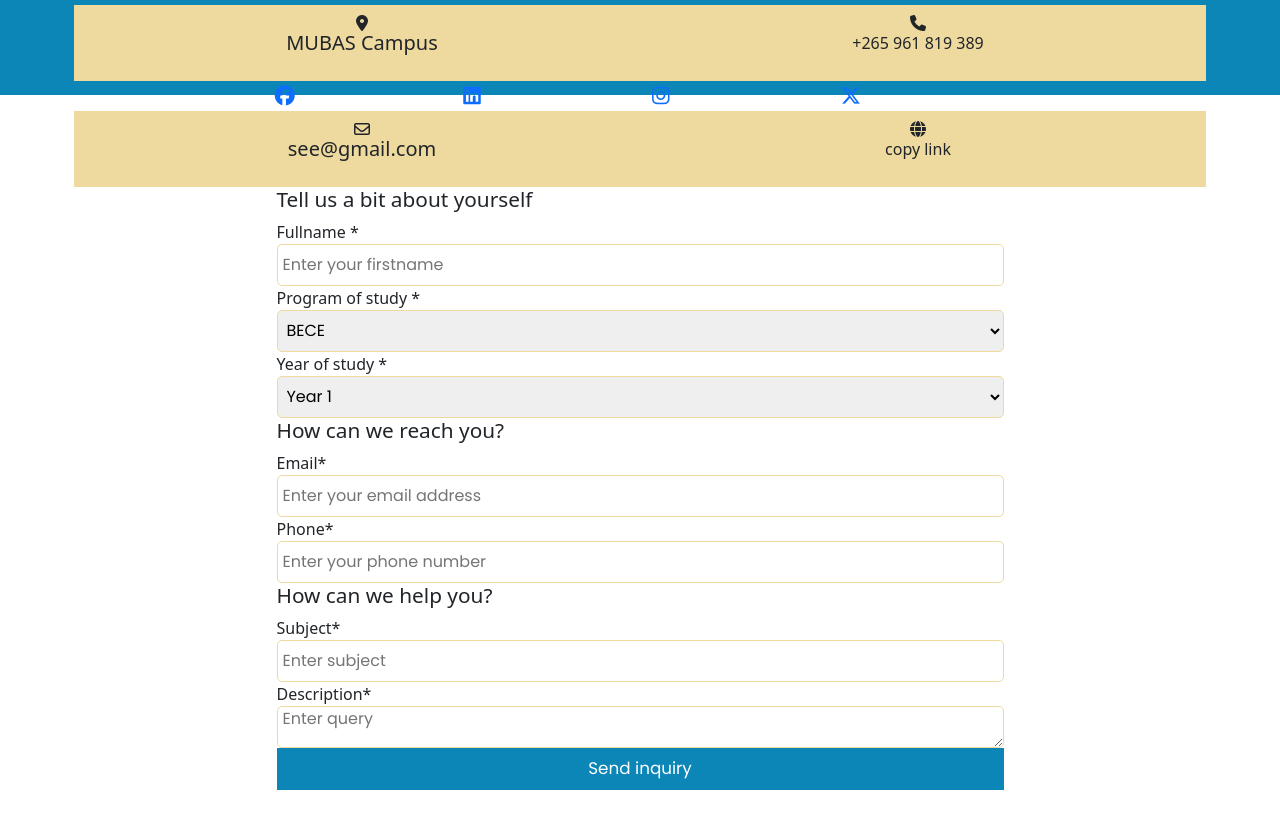
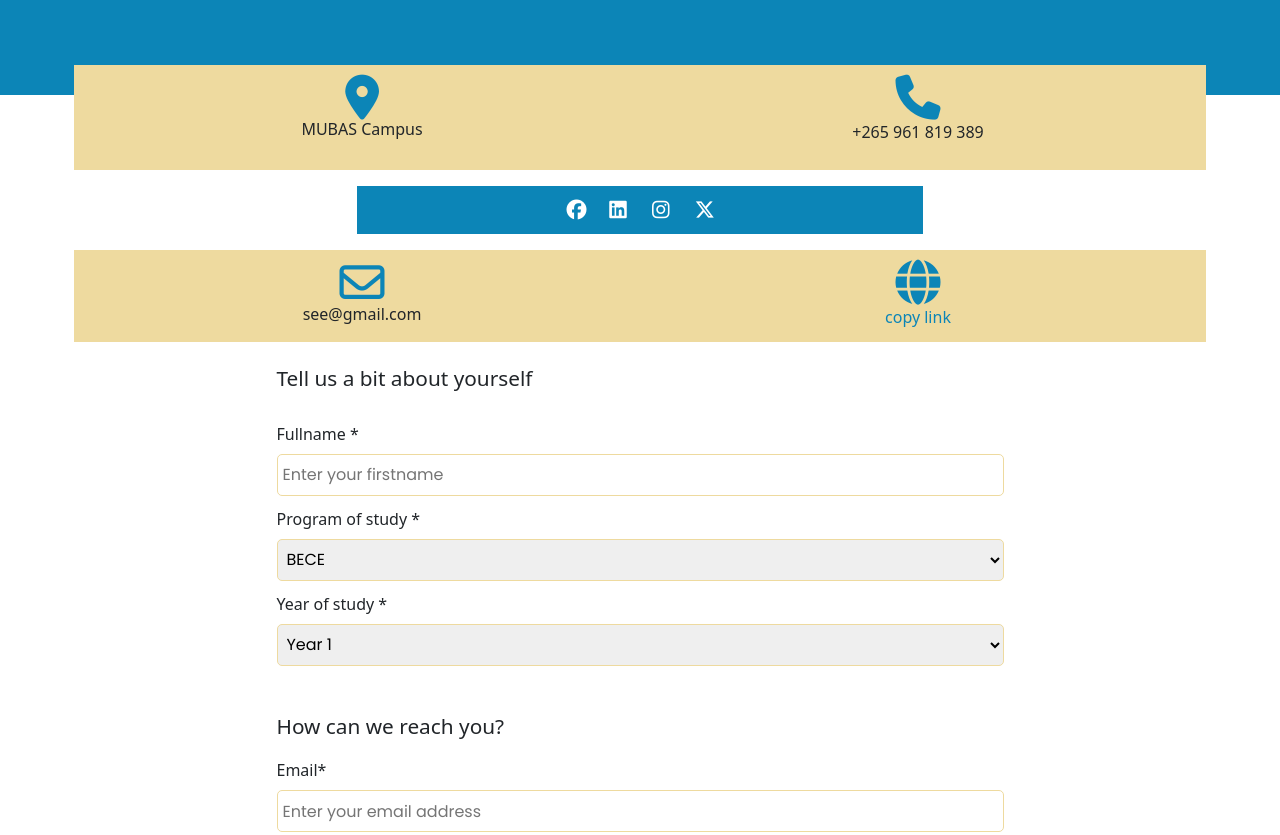
Before and after one commit to Mzota2/SEE-Website, a plain HTML site: page pages/contact/index.html in a window 1280 px wide. Shown: the part 340-1175 px from the top of the page. Drawn offline with nearby package versions, Linux system fonts and the light colour scheme; a web font is replaced by a local one.

Commit message:
deploy: 5e0862088764daacd4ba6b889c2b53c3a1b5d155

```diff
--- a/pages/contact/index.html
+++ b/pages/contact/index.html
@@ -75,7 +75,7 @@
                     <div class="row text-center see-hero-contact-container">
                         <div class="col-6 d-flex flex-column  ">
                             <i class="fa-solid fa-location-dot"></i>
-                            <h5>MUBAS Campus</h5>
+                            <h6>MUBAS Campus</h6>
 
                         </div>
                         <div class="col-6 d-flex flex-column">
@@ -86,12 +86,12 @@
                     </div>
 
                 </div>
-                <div class="container">
+                <div class="container hero-link-container my-3 w-50">
                     <div class="row justify-content-center">
-                        <div class="col-2 fs-5"><a href="#"><i class="fa-brands fa-facebook"></i></a></div>
-                        <div class="col-2 fs-5"><a href="#"><i class="fa-brands fa-linkedin"></i></a></div>
-                        <div class="col-2 fs-5"><a href="#"><i class="fa-brands fa-instagram"></i></a></div>
-                        <div class="col-2 fs-5"><a href="#"><i class="fa-brands fa-x-twitter"></i></a></div>
+                        <div class="col-3 fs-5"><a href="#"><i class="fa-brands fa-facebook"></i></a></div>
+                        <div class="col-3 fs-5"><a href="#"><i class="fa-brands fa-linkedin"></i></a></div>
+                        <div class="col-3 fs-5"><a href="#"><i class="fa-brands fa-instagram"></i></a></div>
+                        <div class="col-3 fs-5"><a href="#"><i class="fa-brands fa-x-twitter"></i></a></div>
                     </div>
 
                 </div>
@@ -99,12 +99,12 @@
                     <div class="row text-center see-hero-contact-container" >
                         <div class="col-6 d-flex flex-column ">
                             <i class="fa-regular fa-envelope"></i>
-                            <h5>see@gmail.com</h5>
+                            <h6>see@gmail.com</h6>
 
                         </div>
                         <div class="col-6 d-flex flex-column">
                             <i class="fa-solid fa-globe"></i>
-                            <p>copy link</p>
+                            <a href="#" class="link">copy link</a>
 
                         </div>
                     </div>
@@ -112,8 +112,8 @@
                 </div>
                 <div>
                     <div>
-                        <form class="see-contact-form see-column" action="">
-                            <div class="auth-form-title-container">
+                        <form class="see-contact-form see-column mt-4" action="">
+                            <div class="contact-form-title-container">
                                 <h2 class="contact-form-title">Tell us a bit about yourself</h2>
                             </div>
 
@@ -148,7 +148,7 @@
 
                                 </div>
                                 <div class="auth-form-title-container">
-                                    <h2 class="contact-form-title">How can we reach you?</h2>
+                                    <h2 class="contact-form-title mt-5">How can we reach you?</h2>
                                 </div>
                                 <div class="see-column auth-field">
                                     <label for="email-address" class="auth-field-label">Email*</label>
@@ -161,7 +161,7 @@
 
 
                                 <div class="auth-form-title-container">
-                                    <h2 class="contact-form-title">How can we help you?</h2>
+                                    <h2 class="contact-form-title mt-5">How can we help you?</h2>
                                 </div>
                                 <div class="see-column auth-field">
                                     <label for="subject" class="auth-field-label">Subject*</label>
@@ -169,10 +169,10 @@
                                 </div>
                                 <div class="see-column auth-field">
                                     <label for="query" class="auth-field-label">Description*</label>
-                                    <textarea type="text-area" rows="5" cols="50" id="query" placeholder="Enter query" class="auth-field-input"></textarea>
+                                    <textarea type="text-area" rows="5" cols="50" id="query" placeholder="Enter query" class="auth-field-text-area"></textarea>
                                 </div>
 
-                                <button class="see-contact-btn">Send inquiry</button>
+                                <button class="see-contact-btn mt-5 w-75">Send inquiry</button>
 
                             </div>
                         </form>
--- a/styles/contact.css
+++ b/styles/contact.css
@@ -16,12 +16,33 @@
     color: #0C85B7;
 }
 .see-column{
+    margin-top: 0.7rem;
     display: flex;
     flex-direction: column;
 }
 .see-hero-contact-container{
     background-color: var(--yellow);
     padding: 10px;
+}
+.see-hero-contact-container i{
+    color: var(--light-blue);
+    font-size: 45px;
+}
+.hero-link-container{
+    display: flex;
+    background-color: var(--light-blue);
+    height: 3rem;
+    justify-content: center;
+    align-items: center;
+    justify-self: left;
+}
+
+.hero-link-container a{
+    color: var(--white);
+}
+.link{
+    text-decoration: none;
+    color: var(--light-blue);
 }
 .see-contact-form{
     width:100%;
@@ -33,7 +54,7 @@
     border-radius: 100px;
 }
 .contact-form-suspend{
-    top: -100px;
+    top: -5vh;
     left: 0;
     height: 100%;
     position: relative;
@@ -55,15 +76,29 @@
     font-family: 'Poppins', sans-serif;
     padding: 0 5px;
     width: 100%;
+}
+.auth-field-text-area{
+    border-radius: 5px;
+    border: 1px solid var(--yellow);
+    font-family: 'Poppins', sans-serif;
+    padding: 0 5px;
+    width: 100%;
+}
+.auth-field-label{
+    font-weight: 500;
+    margin-bottom: 0.5rem;
+}
 
-}
 .see-contact-btn{
+    position: relative;
+    left: 3rem;
     height: 42px;
     background-color: var(--light-blue);
     border: none;
     outline: none;
     color: white;
     font-family: 'Poppins', sans-serif;
+    font-weight: 300;
     font-size: 1.05rem;
 }
 
@@ -72,11 +107,7 @@
 
 
 /* all styles for auth pages */
-/* body{
-    color:black;
-    background-color: white;
-}
-
+/*
 .auth-container{
     padding: 0;
     margin: 0;
@@ -110,9 +141,6 @@
 }
 
 
-.auth-field-label{
-    font-weight: medium;
-}
 
 .auth-form-title-container{
     align-self: center;
--- a/styles/index.css
+++ b/styles/index.css
@@ -72,6 +72,9 @@ footer, footer a{
     margin-top: 76px;
     padding-bottom: 10px;
 }
+.navigation-bar .nav-link, .navigation-bar i{
+    color: var(--light-blue)
+}
 .see-card-img{
     width: 100%;
     height: 40vw;
```
